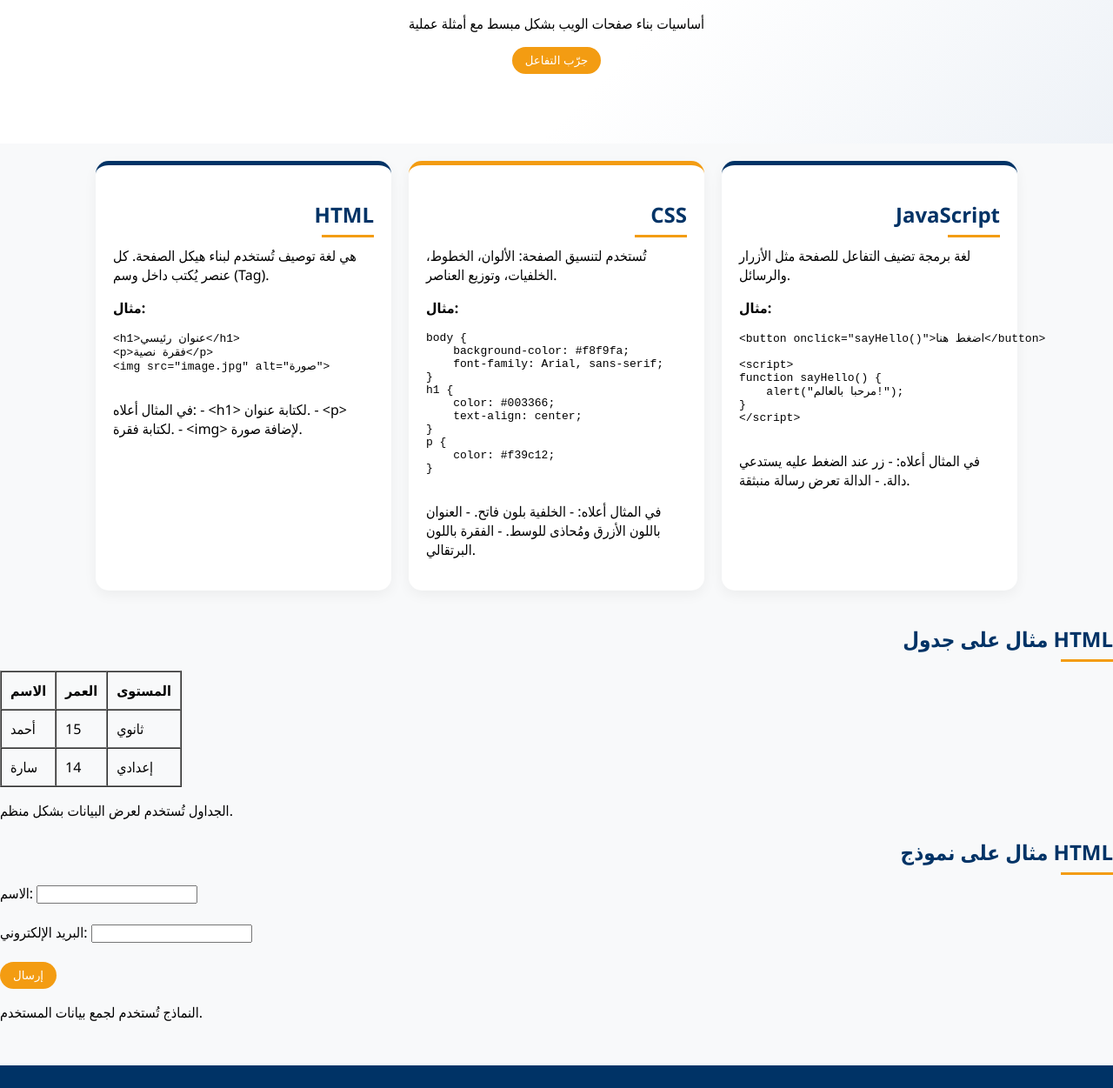
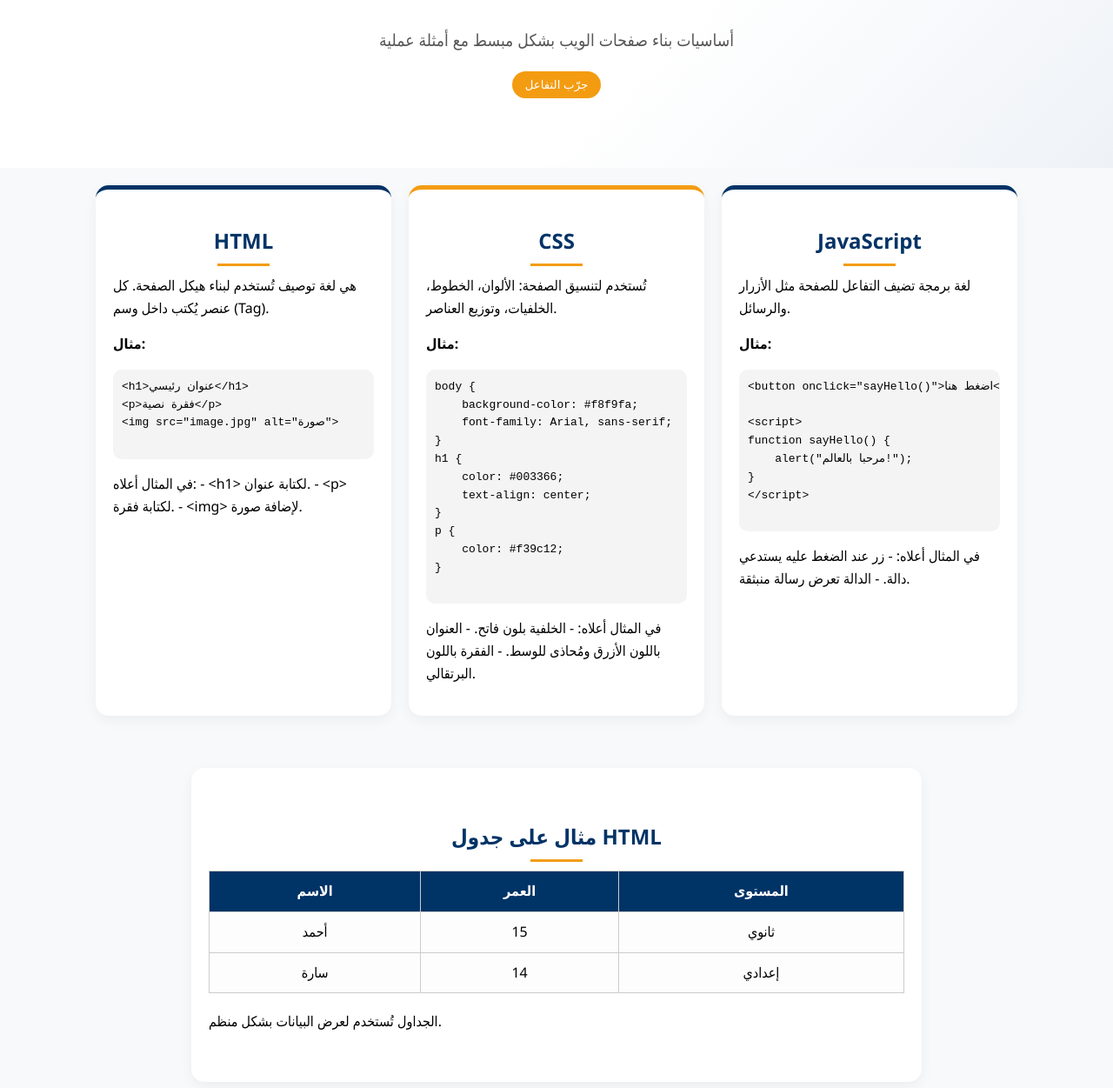
Before and after one commit to nabilnagib201/softweb, a plain HTML site: page stady.html in a window 1280 px wide. Shown: the part 261-1512 px from the top of the page at 87% size. Drawn offline with Linux system fonts and the light colour scheme.

Commit message:
Add files via upload

```diff
--- a/stady.html
+++ b/stady.html
@@ -3,14 +3,166 @@
 <head>
     <meta charset="UTF-8">
     <title>شرح HTML و CSS و JS</title>
-    <!-- ربط ملف التنسيقات الخارجي -->
-    <link rel="stylesheet" href="static/css/style.css">
+    <link rel="icon" href="static/images/softWebLogo.png">
 </head>
+
+<style>
+:root {
+    --main-blue: #003366;
+    --main-orange: #f39c12;
+    --light-bg: #f8f9fa;
+}
+
+body {
+    font-family: 'Segoe UI', Tahoma, Geneva, Verdana, sans-serif;
+    background-color: var(--light-bg);
+    margin: 0;
+    padding: 0;
+    line-height: 1.6;
+}
+
+.navbar {
+    background-color: white;
+    box-shadow: 0 2px 10px rgba(0,0,0,0.1);
+    padding: 15px;
+    text-align: center;
+}
+.nav-link {
+    color: var(--main-blue);
+    font-weight: bold;
+    margin: 0 15px;
+    text-decoration: none;
+}
+.nav-link:hover {
+    color: var(--main-orange);
+}
+.btn-orange {
+    background-color: var(--main-orange);
+    color: white;
+    border-radius: 20px;
+    padding: 8px 15px;
+    border: none;
+    cursor: pointer;
+    transition: 0.3s;
+}
+.btn-orange:hover {
+    background-color: #d87f0a;
+}
+
+.hero {
+    padding: 80px 20px;
+    background: linear-gradient(135deg, white 60%, #eef2f7 100%);
+    text-align: center;
+}
+.hero h1 {
+    color: var(--main-blue);
+    font-weight: 800;
+    font-size: 3rem;
+}
+.hero span {
+    color: var(--main-orange);
+}
+.hero p {
+    color: #555;
+    font-size: 1.2rem;
+    margin: 20px 0;
+}
+
+.section-title {
+    position: relative;
+    margin-bottom: 20px;
+    color: var(--main-blue);
+    font-size: 1.5rem;
+    text-align: center;
+}
+.section-title::after {
+    content: '';
+    width: 60px;
+    height: 3px;
+    background: var(--main-orange);
+    position: absolute;
+    bottom: -10px;
+    left: 50%;
+    transform: translateX(-50%);
+}
+
+.cards {
+    display: flex;
+    justify-content: center;
+    gap: 20px;
+    flex-wrap: wrap;
+    padding: 20px;
+}
+.card {
+    background: white;
+    border: none;
+    border-radius: 15px;
+    transition: 0.3s;
+    box-shadow: 0 5px 15px rgba(0,0,0,0.05);
+    padding: 20px;
+    width: 300px;
+}
+.card:hover { transform: translateY(-10px); }
+.card-edu { border-top: 5px solid var(--main-blue); }
+.card-biz { border-top: 5px solid var(--main-orange); }
+pre {
+    background: #f4f4f4;
+    padding: 10px;
+    border-radius: 10px;
+    overflow-x: auto;
+}
+
+.extra {
+    background: white;
+    padding: 40px 20px;
+    margin: 40px auto;
+    border-radius: 15px;
+    box-shadow: 0 5px 15px rgba(0,0,0,0.05);
+    max-width: 800px;
+}
+.extra table {
+    width: 100%;
+    border-collapse: collapse;
+    margin: 20px 0;
+}
+.extra th, .extra td {
+    border: 1px solid #ccc;
+    padding: 10px;
+    text-align: center;
+}
+.extra th {
+    background: var(--main-blue);
+    color: white;
+}
+.extra td {
+    background: #fdfdfd;
+}
+
+form {
+    margin-top: 20px;
+}
+form label {
+    font-weight: bold;
+    color: var(--main-blue);
+}
+form input {
+    padding: 8px;
+    border: 1px solid #ccc;
+    border-radius: 8px;
+    width: 100%;
+    max-width: 300px;
+}
+
+footer {
+    background: var(--main-blue);
+    color: white;
+    padding: 30px 0;
+    margin-top: 50px;
+    text-align: center;
+}
+</style>
+
 <body>
-
-    <!-- ===========================
-         القسم العلوي (Navbar)
-         =========================== -->
     <div class="navbar">
         <a href="index.html" class="btn-orange">الرئيسية</a>
         <a href="index.html#students" class="nav-link">قسم الطلاب</a>
@@ -18,20 +170,13 @@
         <a href="index.html#contact" class="nav-link">تواصل معنا</a>
     </div>
 
-    <!-- ===========================
-         قسم الترحيب (Hero Section)
-         =========================== -->
     <section class="hero">
         <h1>تعلم <span>HTML</span>, <span>CSS</span>, <span>JS</span></h1>
         <p>أساسيات بناء صفحات الويب بشكل مبسط مع أمثلة عملية</p>
         <button class="btn-orange" onclick="changeBg()">جرّب التفاعل</button>
     </section>
 
-    <!-- ===========================
-         قسم الشرح (Cards)
-         =========================== -->
     <div class="cards">
-        <!-- بطاقة HTML -->
         <div class="card card-edu">
             <h2 class="section-title">HTML</h2>
             <p>هي لغة توصيف تُستخدم لبناء هيكل الصفحة. كل عنصر يُكتب داخل وسم (Tag).</p>
@@ -47,7 +192,6 @@
             - &lt;img&gt; لإضافة صورة.</p>
         </div>
 
-        <!-- بطاقة CSS -->
         <div class="card card-biz">
             <h2 class="section-title">CSS</h2>
             <p>تُستخدم لتنسيق الصفحة: الألوان، الخطوط، الخلفيات، وتوزيع العناصر.</p>
@@ -71,7 +215,6 @@ p {
             - الفقرة باللون البرتقالي.</p>
         </div>
 
-        <!-- بطاقة JavaScript -->
         <div class="card card-edu">
             <h2 class="section-title">JavaScript</h2>
             <p>لغة برمجة تضيف التفاعل للصفحة مثل الأزرار والرسائل.</p>
@@ -91,9 +234,6 @@ function sayHello() {
         </div>
     </div>
 
-    <!-- ===========================
-         قسم إضافي: جدول HTML
-         =========================== -->
     <section class="extra">
         <h2 class="section-title">مثال على جدول HTML</h2>
         <table border="1" cellpadding="10" cellspacing="0">
@@ -116,9 +256,6 @@ function sayHello() {
         <p>الجداول تُستخدم لعرض البيانات بشكل منظم.</p>
     </section>
 
-    <!-- ===========================
-         قسم إضافي: نموذج HTML
-         =========================== -->
     <section class="extra">
         <h2 class="section-title">مثال على نموذج HTML</h2>
         <form onsubmit="return validateForm()">
@@ -131,11 +268,9 @@ function sayHello() {
         <p>النماذج تُستخدم لجمع بيانات المستخدم.</p>
     </section>
 
-    <!-- ===========================
-         الفوتر (Footer)
-         =========================== -->
     <footer>
         <p>© 2026 - صفحة تعليمية مبسطة</p>
+
     </footer>
 
     <!-- ===========================
```
Also changed, not shown: static/css/style.css (line endings or trailing spaces).
